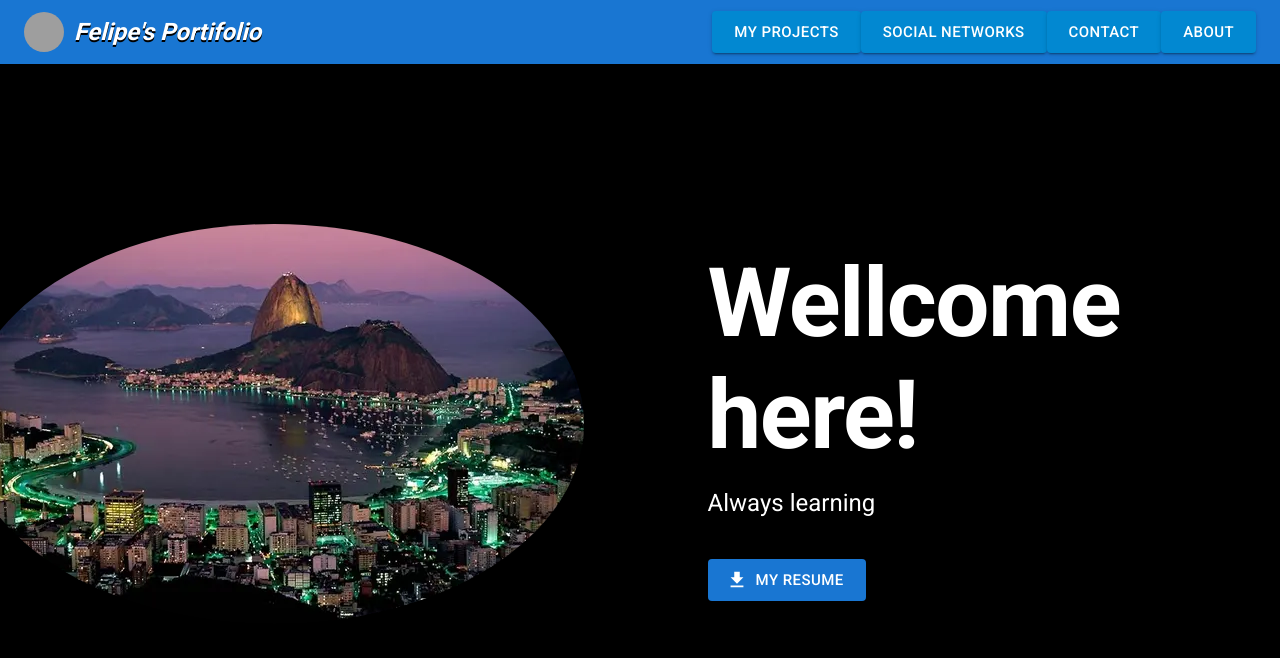
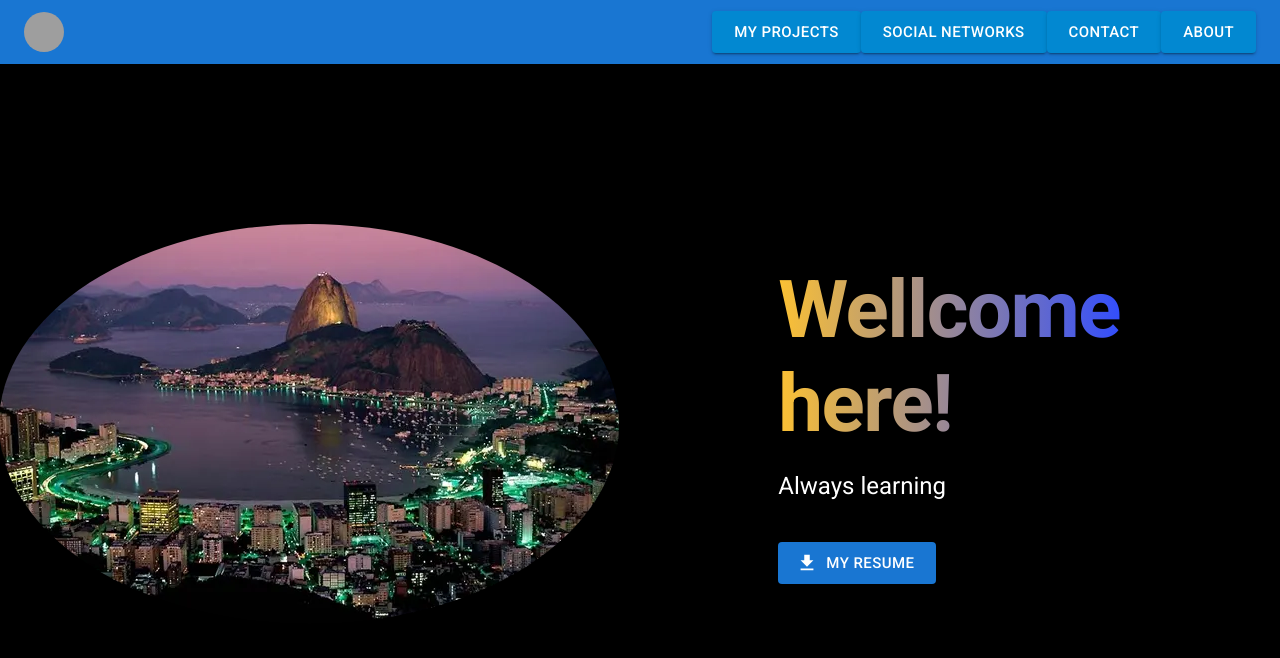
Before and after one commit to oliveirascof/personal-web, a React (Vite) app: page / in a window 1280 px wide. Shown: the top 658 px of the page. Built offline with nearby package versions, Linux system fonts and the light colour scheme; grey boxes are pictures that could not be loaded.

Commit message:
daily check

```diff
--- a/src/components/Header/Header.jsx
+++ b/src/components/Header/Header.jsx
@@ -17,9 +17,6 @@ const Header = () => {
             <Avatar
               alt="myLogo"
               src="/src/assets/images/Logo/myLogo.png"/>
-            <TitleStyle >
-              Felipe's Portifolio
-            </TitleStyle>
           </BoxStyled>
 
           <BoxStyled >
--- a/src/components/Presentation/Presentation.jsx
+++ b/src/components/Presentation/Presentation.jsx
@@ -16,6 +16,27 @@ const View = styled.div`
   justify-content: center;
 `
 
+const Gradient = styled.h1`
+  font-size: 5rem;
+
+  /* Set the background of
+  the text  */
+  background:
+      linear-gradient(to right,
+          #fcc133,
+          #334efc);
+  display: inline-block;
+
+  /* Clip the background upto
+  the text  */
+  -webkit-background-clip: text;
+  background-clip: text;
+
+  /* Set the color of the text
+  to transparent  */
+  color: transparent;
+`
+
 const Presentation = () => {
   return (
     <View>
@@ -27,9 +48,14 @@ const Presentation = () => {
       <Div >
         <Box >
 
-          <Typography variant="h1" color="white" textAlign={"left"} fontWeight={"bold"} >
-            Wellcome here!
-          </Typography>
+
+            <Typography variant="h1" color="white" textAlign={"left"} fontWeight={"bold"} >
+            <Gradient>
+              Wellcome here!
+            </Gradient>
+            </Typography>
+
+
 
           <Typography sx={{marginTop: 2}} textAlign={"left"} variant="h5" color="white" >
             Always learning
```
